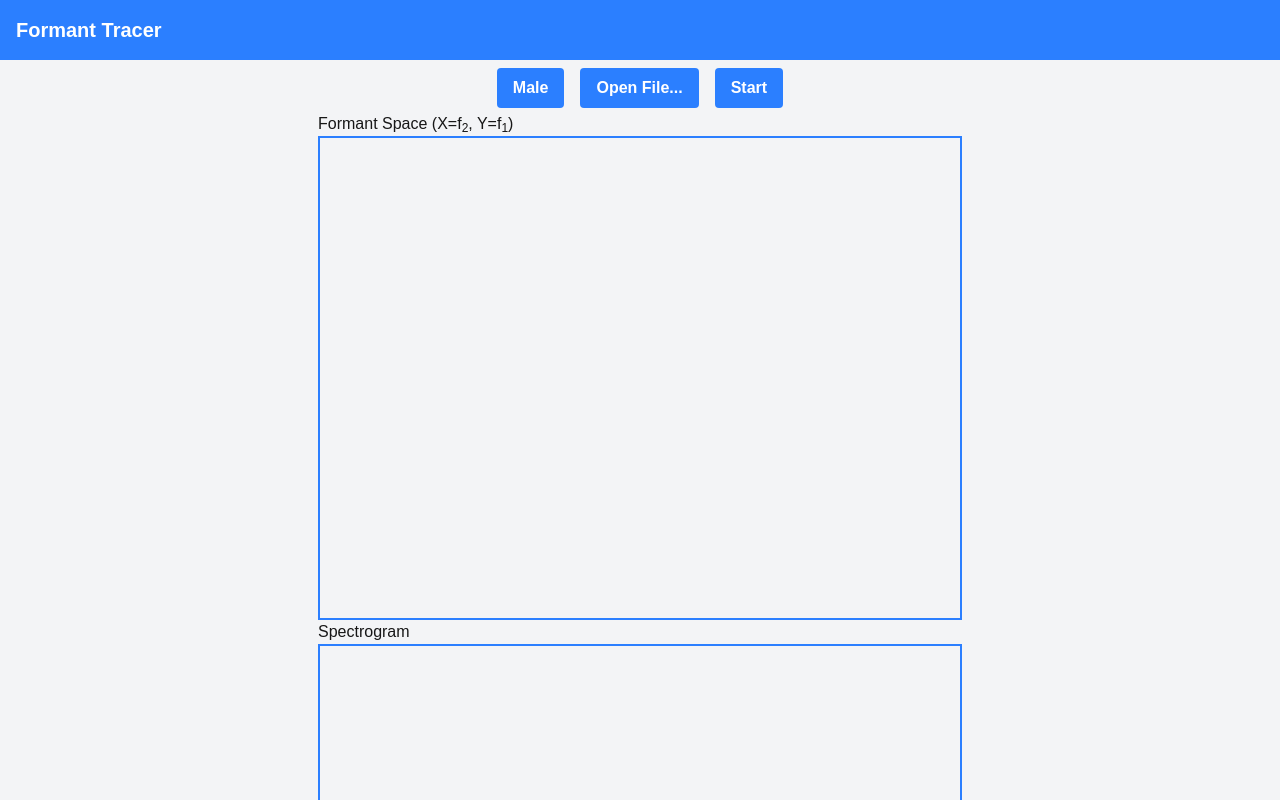
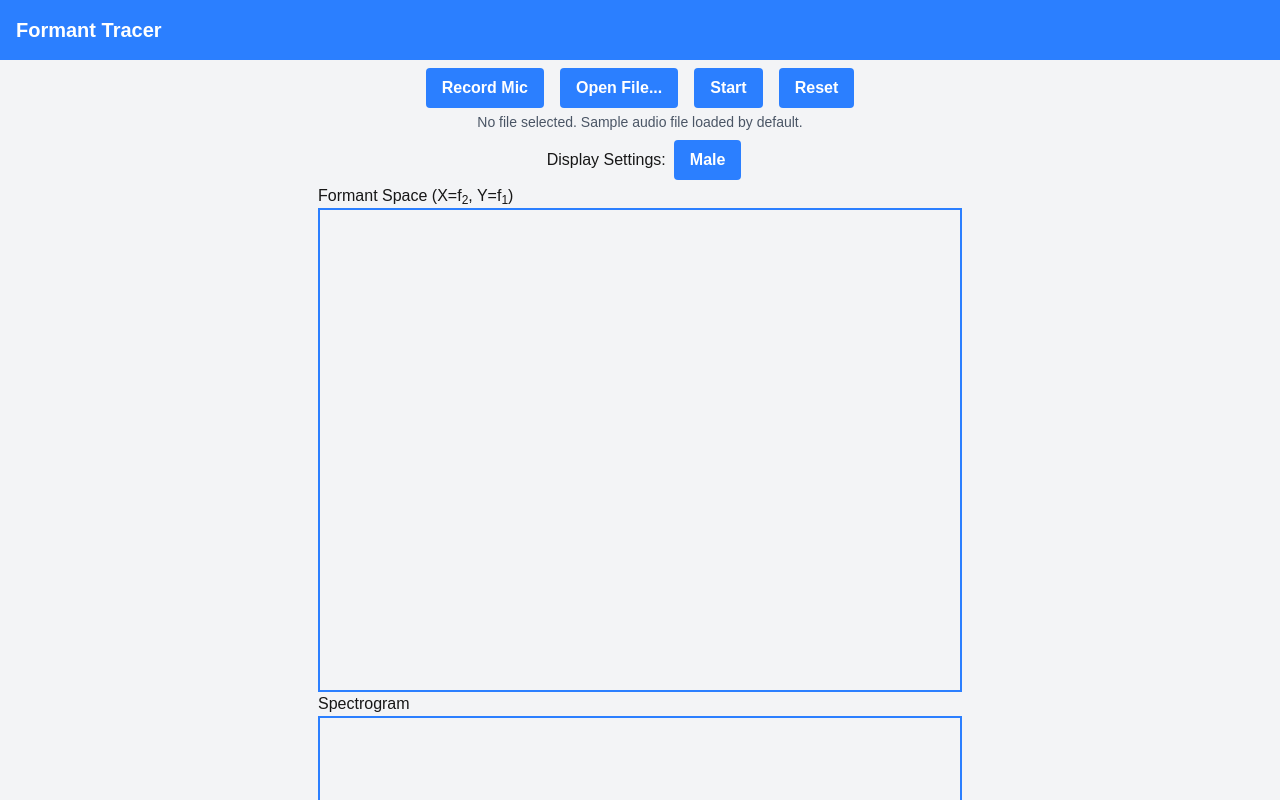
Before and after one commit to chom-kwoy/FormantTracer, a Next.js app: page / in a window 1280 px wide. Shown: the top 800 px of the page. Built offline with nearby package versions, Linux system fonts and the light colour scheme.

Commit message:
add reset button

```diff
--- a/app/FormantApp.tsx
+++ b/app/FormantApp.tsx
@@ -29,6 +29,7 @@ export class FormantApp {
   private readonly spectrumCanvas: DeblurredCanvas;
   private readonly spectrogramCanvas: DeblurredCanvas;
   private readonly spectrogram2Canvas: DeblurredCanvas;
+  private readonly startBtn: HTMLButtonElement;
 
   constructor(isMale: boolean) {
     this.isMale = isMale;
@@ -44,15 +45,14 @@ export class FormantApp {
     this.spectrogram2Canvas = deblurCanvas(
       document.getElementById("spectrogram2") as HTMLCanvasElement,
     );
+    this.startBtn = document.getElementById("startBtn") as HTMLButtonElement;
   }
 
   setIsMale(isMale: boolean) {
     this.isMale = isMale;
   }
 
-  async toggle(useMic: boolean, filePath: string | null) {
-    const btn = document.getElementById("startBtn") as HTMLButtonElement;
-
+  async toggle(useMic: boolean, filePath: string | File | null) {
     if (!this.isPlaying) {
       if (!this.audioCtx) {
         await this.start(useMic, filePath);
@@ -63,7 +63,7 @@ export class FormantApp {
         }
       }
       this.isPlaying = true;
-      btn.textContent = "Pause";
+      this.startBtn.textContent = "Pause";
     } else {
       if (this.audioCtx) {
         await this.audioCtx.suspend();
@@ -73,11 +73,29 @@ export class FormantApp {
       }
       this.animFrameId = null;
       this.isPlaying = false;
-      btn.textContent = "Resume";
+      this.startBtn.textContent = "Resume";
     }
   }
 
-  private async start(useMic: boolean, filePath: string | null) {
+  async reset() {
+    if (this.audioCtx) {
+      await this.audioCtx.close();
+      this.audioCtx = null;
+    }
+    if (this.animFrameId !== null) {
+      cancelAnimationFrame(this.animFrameId);
+    }
+    this.animFrameId = null;
+    this.isPlaying = false;
+    this.drawRefreshFn = null;
+    this.startBtn.textContent = "Start";
+    this.vowelCanvas.getContext("2d")!.reset();
+    this.spectrumCanvas.getContext("2d")!.reset();
+    this.spectrogramCanvas.getContext("2d")!.reset();
+    this.spectrogram2Canvas.getContext("2d")!.reset();
+  }
+
+  private async start(useMic: boolean, file: string | File | null) {
     const fftModule = await pffft_simd();
     await eig.ready;
     console.log("FFT window length (s): ", windowSize / sampleRate, "s");
@@ -112,15 +130,15 @@ export class FormantApp {
       source.connect(iirfilter);
       iirfilter.connect(analyser);
     } else {
-      if (!filePath) {
-        throw new Error("No file path provided");
+      if (!file) {
+        throw new Error("No file provided");
       }
-      const sample = await setupSample(this.audioCtx, filePath);
+      const sample = await getFile(this.audioCtx, file);
       const source = playSourceNode(this.audioCtx, sample);
       source.connect(iirfilter);
       iirfilter.connect(formantNode);
       iirfilter.connect(analyser);
-      source.connect(this.audioCtx.destination);
+      iirfilter.connect(this.audioCtx.destination);
     }
 
     const freqBinSize = analyser.frequencyBinCount;
@@ -318,9 +336,14 @@ export class FormantApp {
 }
 
 // fetch the audio file and decode the data
-async function getFile(audioContext: AudioContext, filepath: string) {
-  const response = await fetch(filepath);
-  const arrayBuffer = await response.arrayBuffer();
+async function getFile(audioContext: AudioContext, file: string | File) {
+  let arrayBuffer;
+  if (file instanceof File) {
+    arrayBuffer = await file.arrayBuffer();
+  } else {
+    const response = await fetch(file);
+    arrayBuffer = await response.arrayBuffer();
+  }
   return await audioContext.decodeAudioData(arrayBuffer);
 }
 
@@ -331,10 +354,6 @@ function playSourceNode(audioContext: AudioContext, audioBuffer: AudioBuffer) {
   soundSource.loop = true;
   soundSource.start();
   return soundSource;
-}
-
-async function setupSample(audioCtx: AudioContext, filePath: string) {
-  return await getFile(audioCtx, filePath);
 }
 
 function smoothstep(edge0: number, edge1: number, x: number) {
--- a/app/FormantTracer.tsx
+++ b/app/FormantTracer.tsx
@@ -5,13 +5,44 @@ import { FormantApp } from "@/app/FormantApp";
 
 export default function FormantTracer() {
   const appRef = useRef<FormantApp | null>(null);
+  const [audioFile, setAudioFile] = useState<File | null>(null);
+  const [isRecording, setIsRecording] = useState<boolean>(false);
   const [isMale, setIsMale] = useState<boolean>(true);
 
   const handleClick = () => {
     if (!appRef.current) {
       appRef.current = new FormantApp(isMale);
     }
-    appRef.current.toggle(false, "kawuy.mp3");
+    try {
+      appRef.current.toggle(isRecording, audioFile ?? "kawuy.mp3");
+    } catch (error) {
+      if (error instanceof DOMException) {
+        if (error.name === "NotAllowedError") {
+          alert("Microphone access is required to record audio.");
+        } else if (error.name === "NotFoundError") {
+          alert("No microphone was found.");
+        } else if (error.name === "NotSupportedError") {
+          alert("The browser does not support the Web Audio API.");
+        } else if (error.name === "SecurityError") {
+          alert("The user denied access to the microphone.");
+        } else {
+          alert("An unknown error occurred.");
+        }
+      }
+    }
+  };
+
+  const openFile = () => {
+    const input = document.createElement("input");
+    input.type = "file";
+    input.accept = "audio/*";
+    input.onchange = (e) => {
+      const file = (e.target as HTMLInputElement).files?.[0];
+      if (file) {
+        setAudioFile(file);
+      }
+    };
+    input.click();
   };
 
   return (
@@ -20,6 +51,51 @@ export default function FormantTracer() {
         <h1 className="text-xl font-bold">Formant Tracer</h1>
       </header>
       <div className="flex justify-center items-center space-x-4 m-1">
+        <button
+          className={
+            (isRecording ? "bg-blue-700" : "bg-blue-500") +
+            " hover:bg-blue-700 text-white font-bold py-2 px-4 rounded"
+          }
+          onClick={() => {
+            setIsRecording(!isRecording);
+          }}
+        >
+          <span className="text-red-500">{isRecording ? "● " : ""}</span>
+          Record Mic
+        </button>
+        <button
+          className="bg-blue-500 hover:bg-blue-700 text-white font-bold py-2 px-4 rounded"
+          onClick={openFile}
+        >
+          Open File...
+        </button>
+        <button
+          id="startBtn"
+          className="bg-blue-500 hover:bg-blue-700 text-white font-bold py-2 px-4 rounded"
+          onClick={handleClick}
+        >
+          Start
+        </button>
+        <button
+          className="bg-blue-500 hover:bg-blue-700 text-white font-bold py-2 px-4 rounded"
+          onClick={() => {
+            appRef.current?.reset();
+          }}
+        >
+          Reset
+        </button>
+      </div>
+      <div className="text-center text-gray-600 text-sm mb-2">
+        {isRecording ? (
+          <>Will record from mic when you press Start.</>
+        ) : audioFile === null ? (
+          <>No file selected. Sample audio file loaded by default.</>
+        ) : (
+          <>Currently loaded audio file: {audioFile.name}</>
+        )}
+      </div>
+      <div className="flex justify-center items-center space-x-4 m-1">
+        <span className="mx-2">Display Settings:</span>
         <button
           className="bg-blue-500 hover:bg-blue-700 text-white font-bold py-2 px-4 rounded"
           onClick={() => {
@@ -30,16 +106,6 @@ export default function FormantTracer() {
           }}
         >
           {isMale ? "Male" : "Female"}
-        </button>
-        <button className="bg-blue-500 hover:bg-blue-700 text-white font-bold py-2 px-4 rounded">
-          Open File...
-        </button>
-        <button
-          id="startBtn"
-          className="bg-blue-500 hover:bg-blue-700 text-white font-bold py-2 px-4 rounded"
-          onClick={handleClick}
-        >
-          Start
         </button>
       </div>
       <div className="flex flex-col items-center">
--- a/app/lib/spectrogram.ts
+++ b/app/lib/spectrogram.ts
@@ -385,7 +385,7 @@ export class Spectrogram {
         ctx.fillStyle = "rgba(0,0,0,0.7)";
 
         const padding = 2 * dpr;
-        const timeLabel = `${time.toFixed(2)}s`;
+        const timeLabel = `${time.toFixed(3)}s`;
         const freqLabel = `${freq.toFixed(0)}Hz`;
         const timeLabelMetrics = ctx.measureText(timeLabel);
         const freqLabelMetrics = ctx.measureText(freqLabel);
@@ -406,8 +406,8 @@ export class Spectrogram {
         ctx.fill();
 
         ctx.fillStyle = "rgba(255,255,255,1.0)";
-        ctx.fillText(`${time.toFixed(2)}s`, pointerX + padding, this.height);
-        ctx.fillText(`${freq.toFixed(0)}Hz`, padding, pointerY);
+        ctx.fillText(timeLabel, pointerX + padding, this.height);
+        ctx.fillText(freqLabel, padding, pointerY);
       }
     }
   }
```
